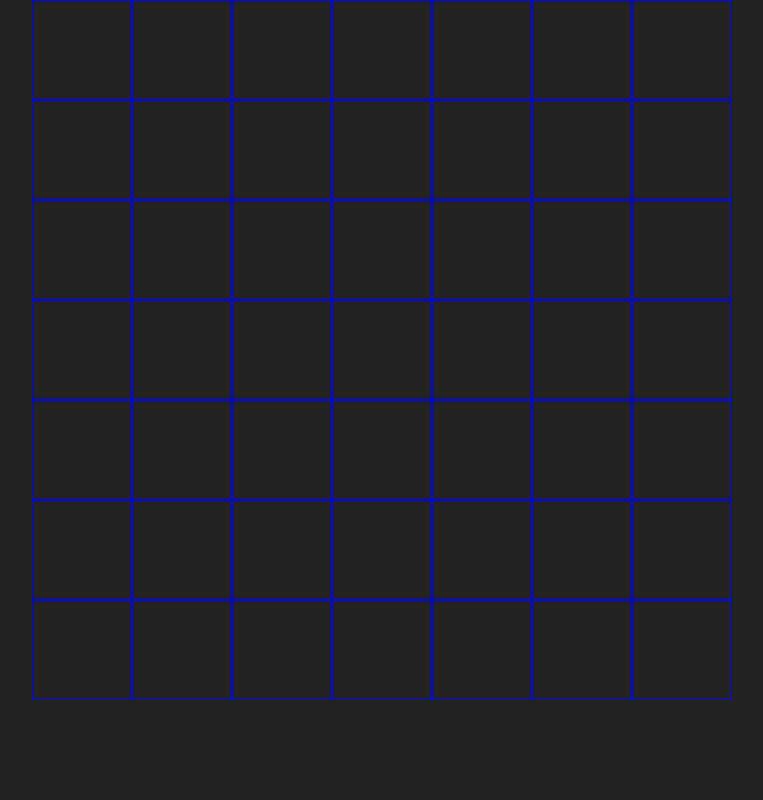
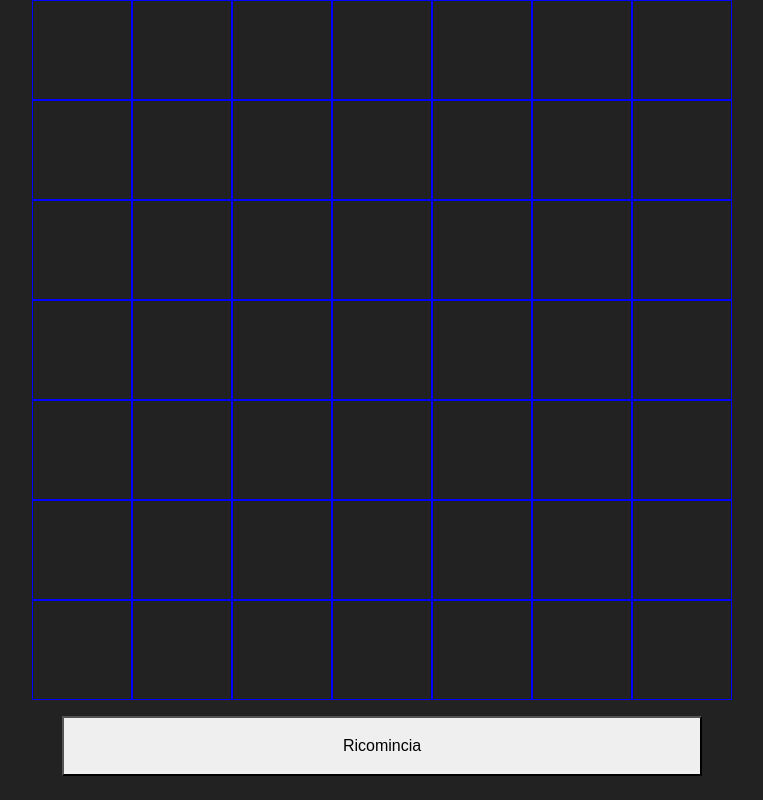
Before and after one commit to Fianda0/js-campominato-grid, a plain HTML site: page index.html in a window 1280 px wide. Both pictures are taken after a click on the button "Avvia Gioco". Shown: the whole page, without its empty margins (258-1021 px from the left). Drawn offline with nearby package versions, Linux system fonts and the light colour scheme.

Commit message:
Aggiungo bottone restart

```diff
--- a/index.html
+++ b/index.html
@@ -31,6 +31,10 @@
     <div id="griglia">
     </div>
 
+    <div id="restart" class="contenitore d-none">
+        <button id="btn-restart">Ricomincia</button>
+    </div>
+
     <script src="./main.js"></script>
 </body>
 
--- a/main.js
+++ b/main.js
@@ -11,6 +11,7 @@ document.getElementById('btn-play').addEventListener('click', function () {
 
     //Aggiungo display none al click del bottone e selezione
     document.getElementById('inizio').classList.add('d-none')
+    document.getElementById('restart').classList.remove('d-none')
 
     let grid = document.getElementById('griglia')
 
@@ -39,6 +40,13 @@ document.getElementById('btn-play').addEventListener('click', function () {
         //Aggiungo i DIV nella griglia
         grid.append(quadrato)
     }
+
+    //Bottone Restart
+    document.getElementById('btn-restart').addEventListener('click', function () {
+        grid.innerHTML = ''
+        document.getElementById('inizio').classList.remove('d-none')
+        document.getElementById('restart').classList.add('d-none')
+    })
 })
 
 
--- a/style.css
+++ b/style.css
@@ -61,7 +61,7 @@ select {
     text-align: center;
     gap: 1rem;
     width: 50%;
-    margin: 0 auto;
+    margin: 1rem auto;
     display: flex;
     flex-direction: column;
 }
```
